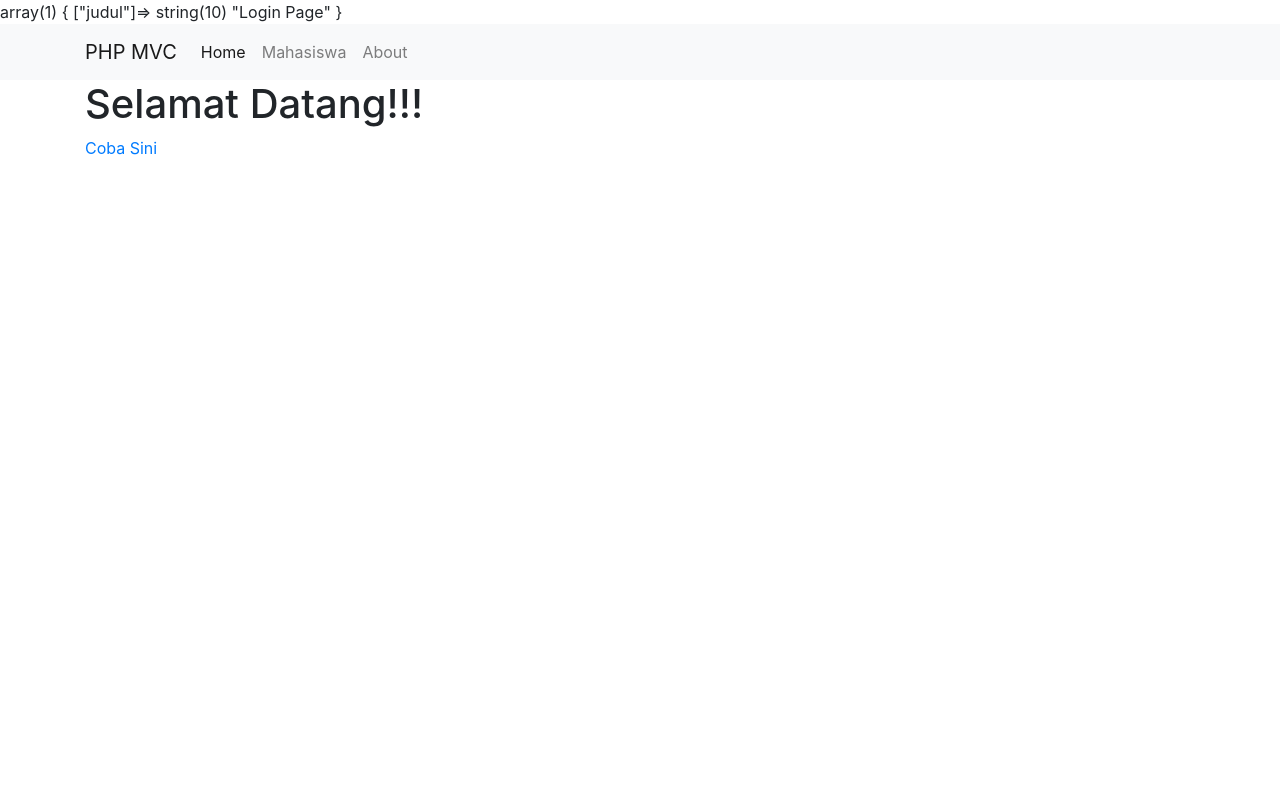
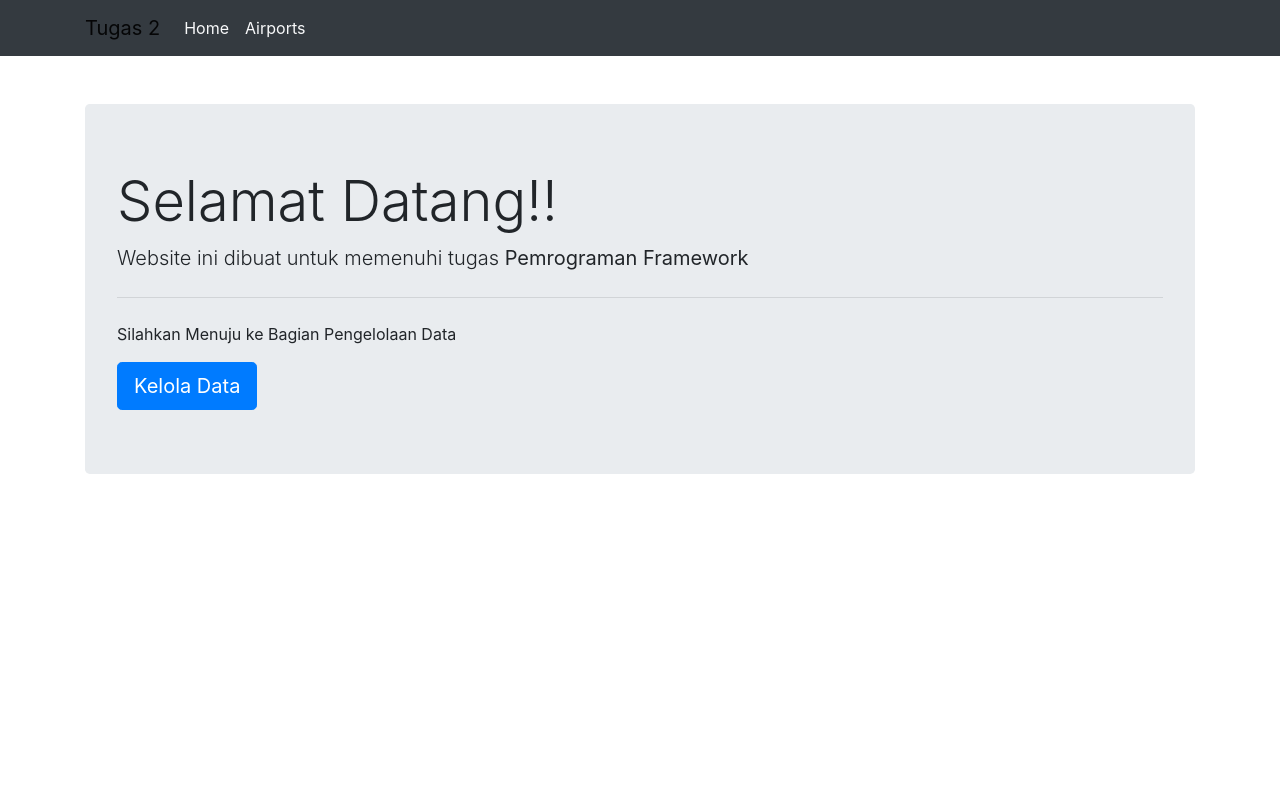
Before and after one commit to sunudika/framework-programming, a CodeIgniter app: page /myci/ in a window 1280 px wide. Run offline with CodeIgniter, Linux system fonts and the light colour scheme; data that the repository does not hold is empty; some libraries are stand-ins or nearby versions.

Commit message:
finished homepage

```diff
--- a/Submission 2 - CRUD in CodeIgniter 3/myci/application/config/routes.php
+++ b/Submission 2 - CRUD in CodeIgniter 3/myci/application/config/routes.php
@@ -49,6 +49,6 @@ defined('BASEPATH') OR exit('No direct script access allowed');
 | Examples:	my-controller/index	-> my_controller/index
 |		my-controller/my-method	-> my_controller/my_method
 */
-$route['default_controller'] = 'login';
+$route['default_controller'] = 'home';
 $route['404_override'] = '';
 $route['translate_uri_dashes'] = FALSE;
--- a/Submission 2 - CRUD in CodeIgniter 3/myci/application/controllers/About.php
+++ /dev/null
@@ -1,6 +0,0 @@
-<?php
-defined('BASEPATH') OR exit('No direct script access allowed');
-
-class About extends CI_Controller {
-
-}
--- a/Submission 2 - CRUD in CodeIgniter 3/myci/application/controllers/Home.php
+++ b/Submission 2 - CRUD in CodeIgniter 3/myci/application/controllers/Home.php
@@ -3,7 +3,11 @@ defined('BASEPATH') OR exit('No direct script access allowed');
 
 class Home extends CI_Controller {
 
-	public function index() {
-		$this->load->view('home/test');
-	}
+	public function index()
+    {
+        $data['judul'] = 'HomePage';
+        $this->load->view('templates/header', $data);
+        $this->load->view('home/home', $data);
+        $this->load->view('templates/footer');
+    }
 }
--- a/Submission 2 - CRUD in CodeIgniter 3/myci/application/controllers/Login.php
+++ /dev/null
@@ -1,14 +0,0 @@
-<?php
-defined('BASEPATH') OR exit('No direct script access allowed');
-
-class Login extends CI_Controller {
-
-    public function index()
-    {
-        $data['judul'] = 'Login Page';
-        var_dump($data);
-        $this->load->view('templates/header', $data);
-        $this->load->view('login/login', $data);
-        $this->load->view('templates/footer');
-    }
-}
--- /dev/null
+++ b/Submission 2 - CRUD in CodeIgniter 3/myci/application/views/home/home.php
@@ -0,0 +1,9 @@
+<div class="container mt-5">
+    <div class="jumbotron">
+    <h1 class="display-4">Selamat Datang!!</h1>
+    <p class="lead">Website ini dibuat untuk memenuhi tugas <strong>Pemrograman Framework</strong></p>
+    <hr class="my-4">
+    <p>Silahkan Menuju ke Bagian Pengelolaan Data</p>
+    <a class="btn btn-primary btn-lg" href="<?php echo base_url('airports'); ?>" role="button">Kelola Data</a>
+    </div>
+</div>
--- a/Submission 2 - CRUD in CodeIgniter 3/myci/application/views/home/test.php
+++ /dev/null
@@ -1,3 +0,0 @@
-<?php
-
-echo "Hi!";
--- a/Submission 2 - CRUD in CodeIgniter 3/myci/application/views/login/login.php
+++ /dev/null
@@ -1,4 +0,0 @@
-<div class="container">
-    <h1>Selamat Datang!!!</h1>
-    <a href="<?php echo base_url('home'); ?>">Coba Sini</a>
-</div>
--- a/Submission 2 - CRUD in CodeIgniter 3/myci/application/views/templates/header.php
+++ b/Submission 2 - CRUD in CodeIgniter 3/myci/application/views/templates/header.php
@@ -7,9 +7,9 @@
     <link rel="stylesheet" href="<?= base_url(); ?>assets/css/bootstrap.css">
 </head>
 <body>
-    <nav class="navbar navbar-expand-lg navbar-light bg-light">
+    <nav class="navbar navbar-expand-lg navbar-light bg-dark">
         <div class="container">
-            <a class="navbar-brand" href="<?= base_url(); ?>">PHP MVC</a>
+            <a class="navbar-brand" href="<?= base_url(); ?>">Tugas 2</a>
             <button class="navbar-toggler" type="button" data-toggle="collapse" data-target="#navbarNav" aria-controls="navbarNav" aria-expanded="false" aria-label="Toggle navigation">
                 <span class="navbar-toggler-icon"></span>
             </button>
@@ -17,13 +17,10 @@
             <div class="collapse navbar-collapse" id="navbarNav">
             <ul class="navbar-nav">
                 <li class="nav-item active">
-                    <a class="nav-link" href="<?= base_url(); ?>">Home <span class="sr-only">(current)</span></a>
+                    <a class="nav-link text-light" href="<?= base_url(); ?>">Home</a>
                 </li>
                 <li class="nav-item">
-                    <a class="nav-link" href="<?= base_url(); ?>/mahasiswa">Mahasiswa</a>
-                </li>
-                <li class="nav-item">
-                    <a class="nav-link" href="<?= base_url(); ?>/about">About</a>
+                    <a class="nav-link text-light" href="<?= base_url(); ?>/airports">Airports</a>
                 </li>
             </ul>
             </div>
```
